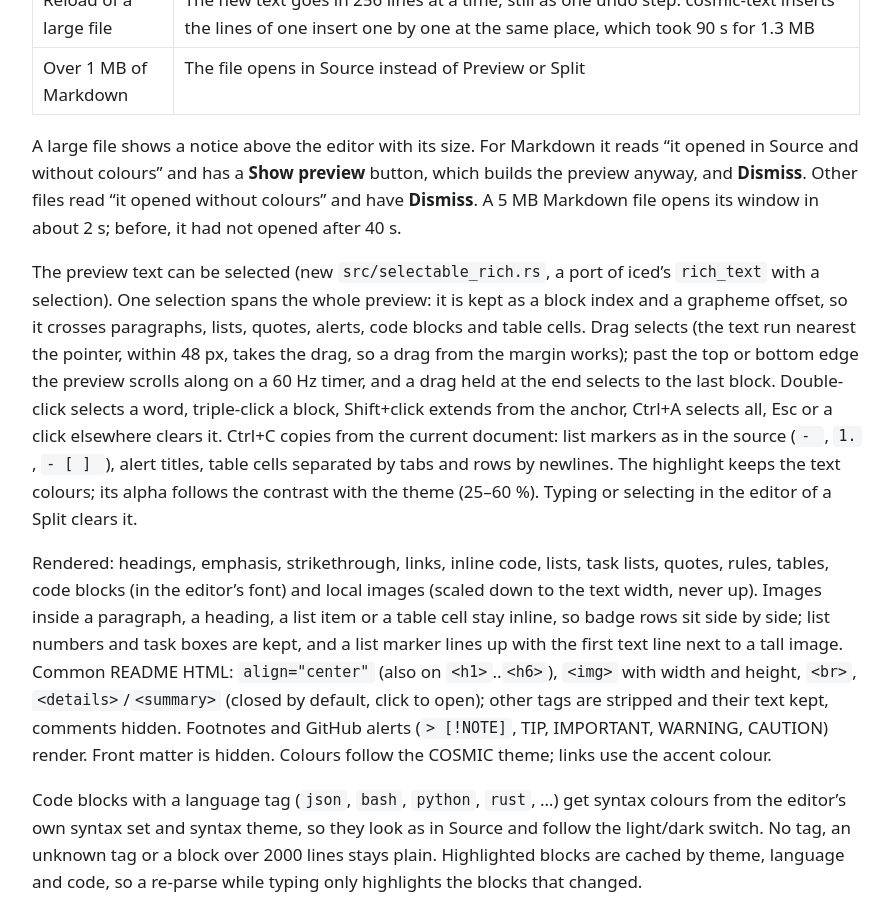
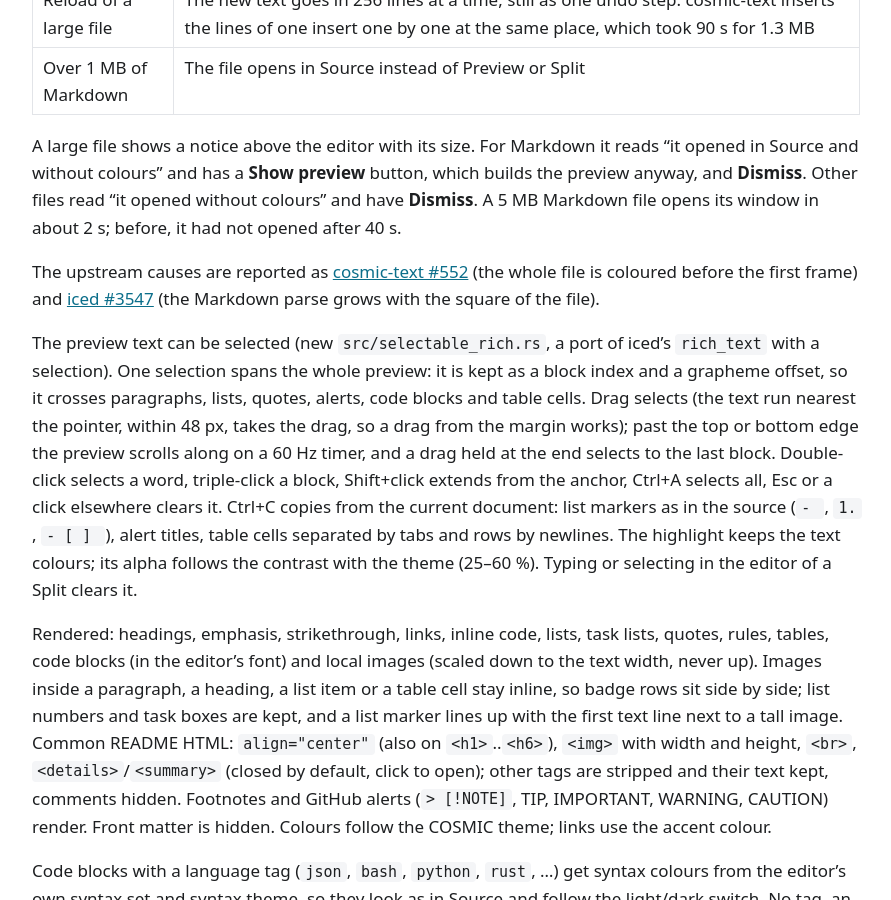
Before and after one commit to jwillmer/cosmic-desktop-extras, a Jekyll site: the page built from docs/text-editor.md, in a window 1280 px wide and 900 px high, scrolled down 2608 px. Shown: the whole window, without its empty margins (194-1085 px from the left). Built offline with Jekyll 4.4.1, drawn with Linux system fonts in a browser that asks for light colours; our own code applies the rules of GitHub Pages for plain Markdown files.

Commit message:
Docs: link the v0.5.0 blog post and the upstream large-file issues
Co-Authored-By: Claude Opus 5.5 <noreply@anthropic.com>

```diff
--- a/docs/text-editor.md
+++ b/docs/text-editor.md
@@ -63,6 +63,11 @@ A large file shows a notice above the editor with its size. For Markdown it read
 Source and without colours" and has a **Show preview** button, which builds the preview anyway,
 and **Dismiss**. Other files read "it opened without colours" and have **Dismiss**. A 5 MB
 Markdown file opens its window in about 2 s; before, it had not opened after 40 s.
+
+The upstream causes are reported as [cosmic-text #552](https://github.com/pop-os/cosmic-text/issues/552)
+(the whole file is coloured before the first frame) and
+[iced #3547](https://github.com/iced-rs/iced/issues/3547) (the Markdown parse grows with the square
+of the file).
 
 The preview text can be selected (new `src/selectable_rich.rs`, a port of iced's `rich_text` with a
 selection). One selection spans the whole preview: it is kept as a block index and a grapheme
```
Also changed, not shown: docs/index.md (+1 -0 lines), README.md, text-editor/README.md.
